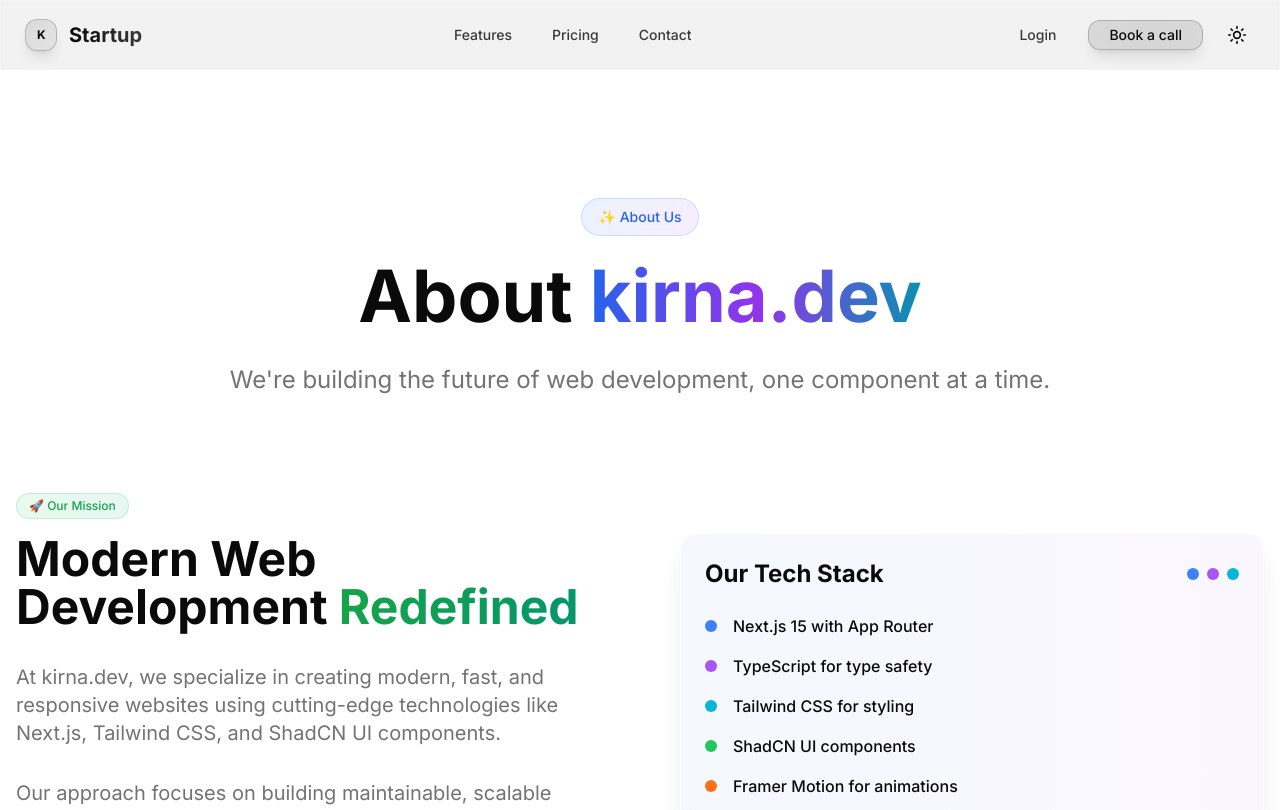
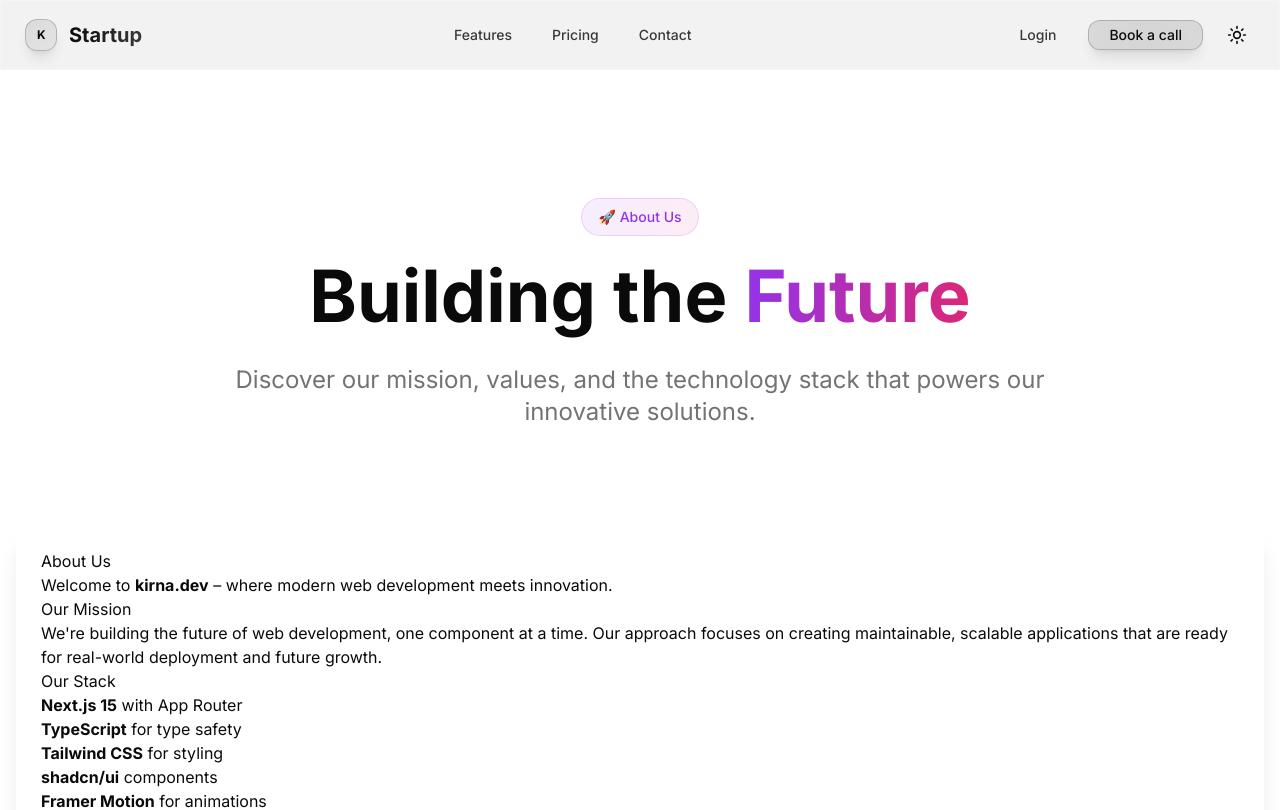
Before and after one commit to BarokGetachew/Kirna.2, a Next.js app: page /about in a window 1280 px wide. Shown: the top 810 px of the page. Built offline with nearby package versions, Linux system fonts and the light colour scheme.

Commit message:
Complete Aceternity UI blueprint compliance: Add MDX support, react-hook-form, ESLint config

```diff
--- a/app/about/page.tsx
+++ b/app/about/page.tsx
@@ -1,6 +1,7 @@
 import { Button } from "@/components/ui/button";
 import { Card, CardContent, CardHeader, CardTitle } from "@/components/ui/card";
 import { GlassCard, GlassButton, AnimatedBackground } from "@/components/ui/aceternity-ui";
+import AboutContent from "@/content/about.mdx";
 
 export default function About() {
   return (
@@ -11,19 +12,26 @@
       <div className="container mx-auto px-4 py-32 relative z-10">
         {/* Hero Section */}
         <div className="text-center mb-24">
-          <span className="inline-block px-4 py-2 bg-gradient-to-r from-blue-500/10 to-purple-500/10 border border-blue-500/20 rounded-full text-sm font-medium text-blue-600 dark:text-blue-400 mb-6">
-            ✨ About Us
+          <span className="inline-block px-4 py-2 bg-gradient-to-r from-purple-500/10 to-pink-500/10 border border-purple-500/20 rounded-full text-sm font-medium text-purple-600 dark:text-purple-400 mb-6">
+            🚀 About Us
           </span>
           <h1 className="text-6xl md:text-7xl font-bold text-foreground mb-8 leading-tight">
-            About{" "}
-            <span className="bg-gradient-to-r from-blue-600 via-purple-600 to-cyan-600 bg-clip-text text-transparent">
-              kirna.dev
+            Building the{" "}
+            <span className="bg-gradient-to-r from-purple-600 to-pink-600 bg-clip-text text-transparent">
+              Future
             </span>
           </h1>
           <p className="text-xl md:text-2xl text-muted-foreground max-w-4xl mx-auto leading-relaxed">
-            We're building the future of web development, one component at a time.
+            Discover our mission, values, and the technology stack that powers our innovative solutions.
           </p>
         </div>
+
+        {/* MDX Content */}
+        <GlassCard className="p-10 mb-16">
+          <div className="prose prose-lg dark:prose-invert max-w-none">
+            <AboutContent />
+          </div>
+        </GlassCard>
 
         {/* Content Grid */}
         <div className="grid grid-cols-1 lg:grid-cols-2 gap-20 items-center mb-32">
--- a/app/contact/page.tsx
+++ b/app/contact/page.tsx
@@ -1,9 +1,29 @@
+"use client";
+
+import { useForm } from "react-hook-form";
 import { Button } from "@/components/ui/button";
 import { Input } from "@/components/ui/input";
 import { Textarea } from "@/components/ui/textarea";
 import { GlassCard, GlassButton, AnimatedBackground } from "@/components/ui/aceternity-ui";
 
+interface ContactFormData {
+  firstName: string;
+  lastName: string;
+  email: string;
+  subject: string;
+  message: string;
+}
+
 export default function Contact() {
+  const { register, handleSubmit, formState: { errors }, reset } = useForm<ContactFormData>();
+
+  const onSubmit = (data: ContactFormData) => {
+    console.log('Form submitted:', data);
+    // Here you would typically send the data to your backend
+    alert('Message sent successfully!');
+    reset();
+  };
+
   return (
     <div className="min-h-screen bg-background relative">
       {/* Animated Background */}
@@ -40,21 +60,25 @@
                 </div>
               </div>
 
-              <form className="space-y-6">
+              <form onSubmit={handleSubmit(onSubmit)} className="space-y-6">
                 <div className="grid grid-cols-1 md:grid-cols-2 gap-6">
                   <div>
                     <label className="block text-sm font-medium text-foreground mb-2">First Name</label>
                     <Input
+                      {...register("firstName", { required: "First name is required" })}
                       className="bg-white/20 dark:bg-slate-800/30 border border-white/30 dark:border-slate-700/30 backdrop-blur-xl text-foreground placeholder:text-muted-foreground/60 focus:border-cyan-500/50 focus:ring-cyan-500/20 transition-all duration-300"
                       placeholder="John"
                     />
+                    {errors.firstName && <p className="text-red-500 text-sm mt-1">{errors.firstName.message}</p>}
                   </div>
                   <div>
                     <label className="block text-sm font-medium text-foreground mb-2">Last Name</label>
                     <Input
+                      {...register("lastName", { required: "Last name is required" })}
                       className="bg-white/20 dark:bg-slate-800/30 border border-white/30 dark:border-slate-700/30 backdrop-blur-xl text-foreground placeholder:text-muted-foreground/60 focus:border-cyan-500/50 focus:ring-cyan-500/20 transition-all duration-300"
                       placeholder="Doe"
                     />
+                    {errors.lastName && <p className="text-red-500 text-sm mt-1">{errors.lastName.message}</p>}
                   </div>
                 </div>
 
@@ -62,28 +86,43 @@
                   <label className="block text-sm font-medium text-foreground mb-2">Email</label>
                   <Input
                     type="email"
+                    {...register("email", {
+                      required: "Email is required",
+                      pattern: {
+                        value: /^[A-Z0-9._%+-]+@[A-Z0-9.-]+\.[A-Z]{2,}$/i,
+                        message: "Invalid email address"
+                      }
+                    })}
                     className="bg-white/20 dark:bg-slate-800/30 border border-white/30 dark:border-slate-700/30 backdrop-blur-xl text-foreground placeholder:text-muted-foreground/60 focus:border-cyan-500/50 focus:ring-cyan-500/20 transition-all duration-300"
                     placeholder="john@example.com"
                   />
+                  {errors.email && <p className="text-red-500 text-sm mt-1">{errors.email.message}</p>}
                 </div>
 
                 <div>
                   <label className="block text-sm font-medium text-foreground mb-2">Subject</label>
-                  <select className="w-full bg-white/20 dark:bg-slate-800/30 border border-white/30 dark:border-slate-700/30 backdrop-blur-xl text-foreground rounded-lg px-3 py-2 focus:border-cyan-500/50 focus:ring-cyan-500/20 transition-all duration-300">
-                    <option>General Inquiry</option>
-                    <option>Project Discussion</option>
-                    <option>Partnership</option>
-                    <option>Support</option>
+                  <select
+                    {...register("subject", { required: "Subject is required" })}
+                    className="w-full bg-white/20 dark:bg-slate-800/30 border border-white/30 dark:border-slate-700/30 backdrop-blur-xl text-foreground rounded-lg px-3 py-2 focus:border-cyan-500/50 focus:ring-cyan-500/20 transition-all duration-300"
+                  >
+                    <option value="">Select a subject</option>
+                    <option value="General Inquiry">General Inquiry</option>
+                    <option value="Project Discussion">Project Discussion</option>
+                    <option value="Partnership">Partnership</option>
+                    <option value="Support">Support</option>
                   </select>
+                  {errors.subject && <p className="text-red-500 text-sm mt-1">{errors.subject.message}</p>}
                 </div>
 
                 <div>
                   <label className="block text-sm font-medium text-foreground mb-2">Message</label>
                   <Textarea
                     rows={6}
+                    {...register("message", { required: "Message is required", minLength: { value: 10, message: "Message must be at least 10 characters" } })}
                     className="bg-white/20 dark:bg-slate-800/30 border border-white/30 dark:border-slate-700/30 backdrop-blur-xl text-foreground placeholder:text-muted-foreground/60 focus:border-cyan-500/50 focus:ring-cyan-500/20 transition-all duration-300 resize-none"
                     placeholder="Tell us about your project..."
                   />
+                  {errors.message && <p className="text-red-500 text-sm mt-1">{errors.message.message}</p>}
                 </div>
 
                 <GlassButton type="submit" className="w-full py-4 text-lg font-semibold bg-gradient-to-r from-cyan-600 to-blue-600 hover:from-cyan-700 hover:to-blue-700 shadow-2xl hover:shadow-cyan-500/25">
--- a/next.config.js
+++ b/next.config.js
@@ -1,3 +1,11 @@
+const withMDX = require('@next/mdx')({
+  extension: /\.mdx?$/,
+  options: {
+    remarkPlugins: [],
+    rehypePlugins: [],
+  },
+})
+
 /** @type {import('next').NextConfig} */
 const nextConfig = {
   experimental: {
@@ -6,4 +14,4 @@
   pageExtensions: ['js', 'jsx', 'ts', 'tsx', 'mdx'],
 }
 
-module.exports = nextConfig
+module.exports = withMDX(nextConfig)
--- a/package.json
+++ b/package.json
@@ -10,8 +10,9 @@
     "lint": "next lint"
   },
   "dependencies": {
-    "@mdx-js/loader": "^3.0.0",
-    "@mdx-js/react": "^3.0.0",
+    "@mdx-js/loader": "^3.1.0",
+    "@mdx-js/react": "^3.1.0",
+    "@next/mdx": "^15.5.2",
     "@radix-ui/react-dropdown-menu": "^2.1.16",
     "@radix-ui/react-navigation-menu": "^1.2.14",
     "@radix-ui/react-slot": "^1.2.3",
```
Also changed, not shown: .eslintrc.js (added), 1 other file (tests, documents, lock files or other folders).
